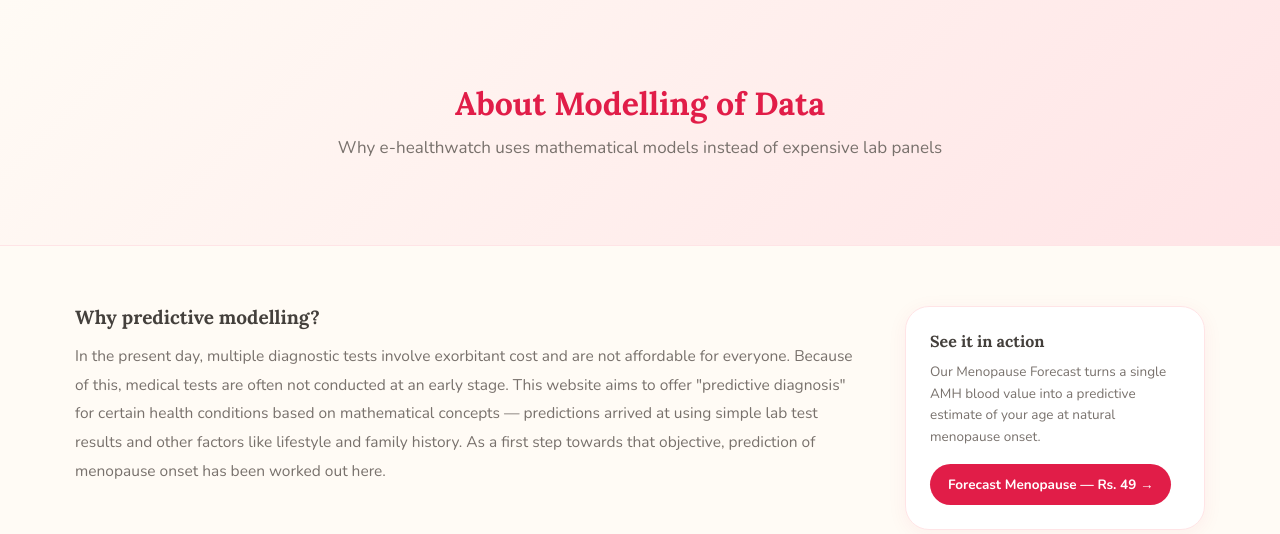
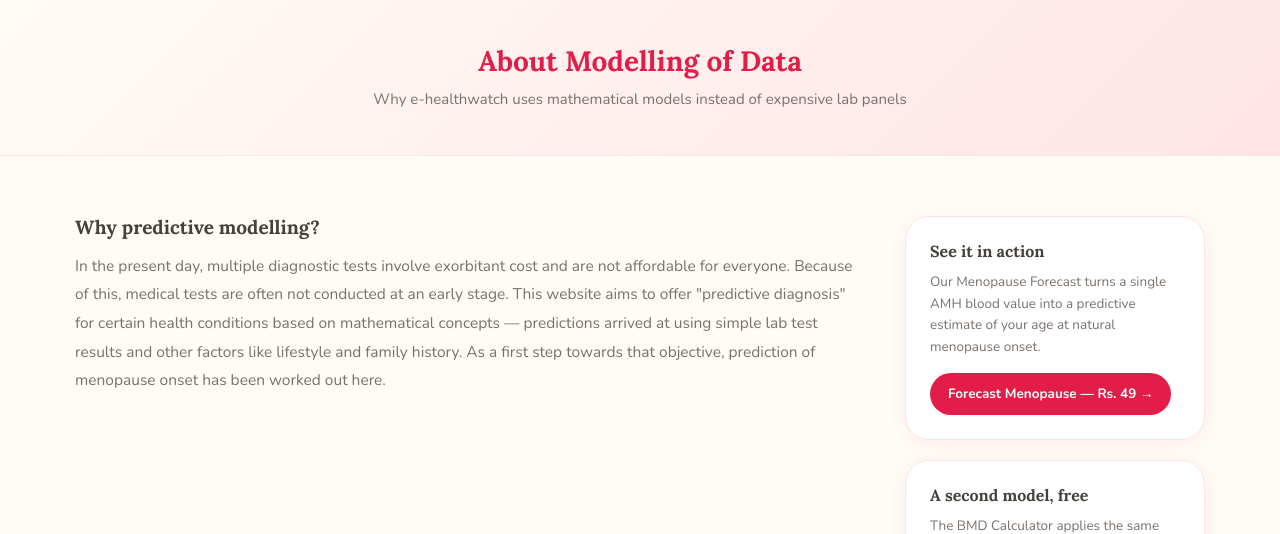
Before and after one commit to haresh1846/e-Healthwatchzip, a Node server app: page /data.asp in a window 1280 px wide. Shown: the part 81-615 px from the top of the page. Run offline with Node 20, Linux system fonts and the light colour scheme; some libraries are stand-ins or nearby versions.

Commit message:
Make the content-page banner more compact
Reduced #banner-section padding (64px to 36px), heading size (32px to
28px), and subtitle spacing/size to match — the gradient banner was
taking up more vertical space than a page title needs.

Co-Authored-By: Claude Fable 5 <noreply@anthropic.com>
Claude-Session: https://claude.ai/code/session_01AU1gUSsUNEUDjjxYW4thS2

```diff
--- a/public/css/custom.css
+++ b/public/css/custom.css
@@ -1076,13 +1076,13 @@ textarea.ehw-contact__input { height:120px;resize:none; }
 /* ── Inner page styles ──────────────────────────────────────────── */
 #banner-section {
   background:linear-gradient(135deg,var(--cream) 0%,#ffe4e6 100%);
-  padding:64px 24px;text-align:center;
+  padding:36px 24px;text-align:center;
   border-bottom:1px solid var(--rose-100);
 }
 #banner-section .container-fluid { text-align:center; }
-#banner-section h2, .banner-placeholder h2 { font-family:var(--font-serif);font-size:32px;color:var(--rose);margin:0;text-align:center; }
-.banner-placeholder { width:100%;color:var(--stone-dark);padding:20px 0;text-align:center; }
-.banner-placeholder p { margin-top:10px;color:var(--stone);font-size:17px; }
+#banner-section h2, .banner-placeholder h2 { font-family:var(--font-serif);font-size:28px;color:var(--rose);margin:0;text-align:center; }
+.banner-placeholder { width:100%;color:var(--stone-dark);padding:8px 0;text-align:center; }
+.banner-placeholder p { margin-top:8px;color:var(--stone);font-size:15px; }
 #about-cont { padding:60px 0;background:var(--cream); }
 .aboutpage-title { font-family:var(--font-serif);font-size:26px;color:var(--rose);margin-bottom:18px; }
 .aboutpage-content { line-height:1.85;color:var(--stone);font-size:15px; }
```
